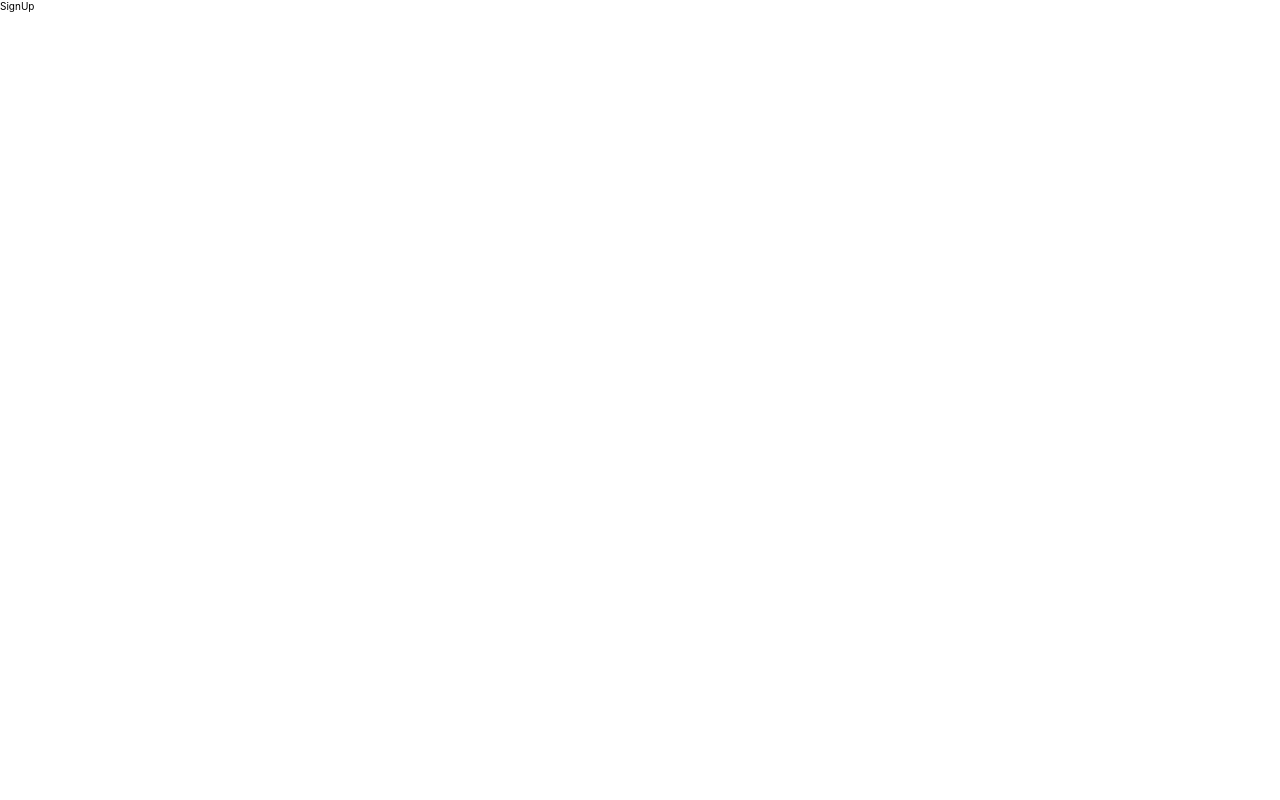
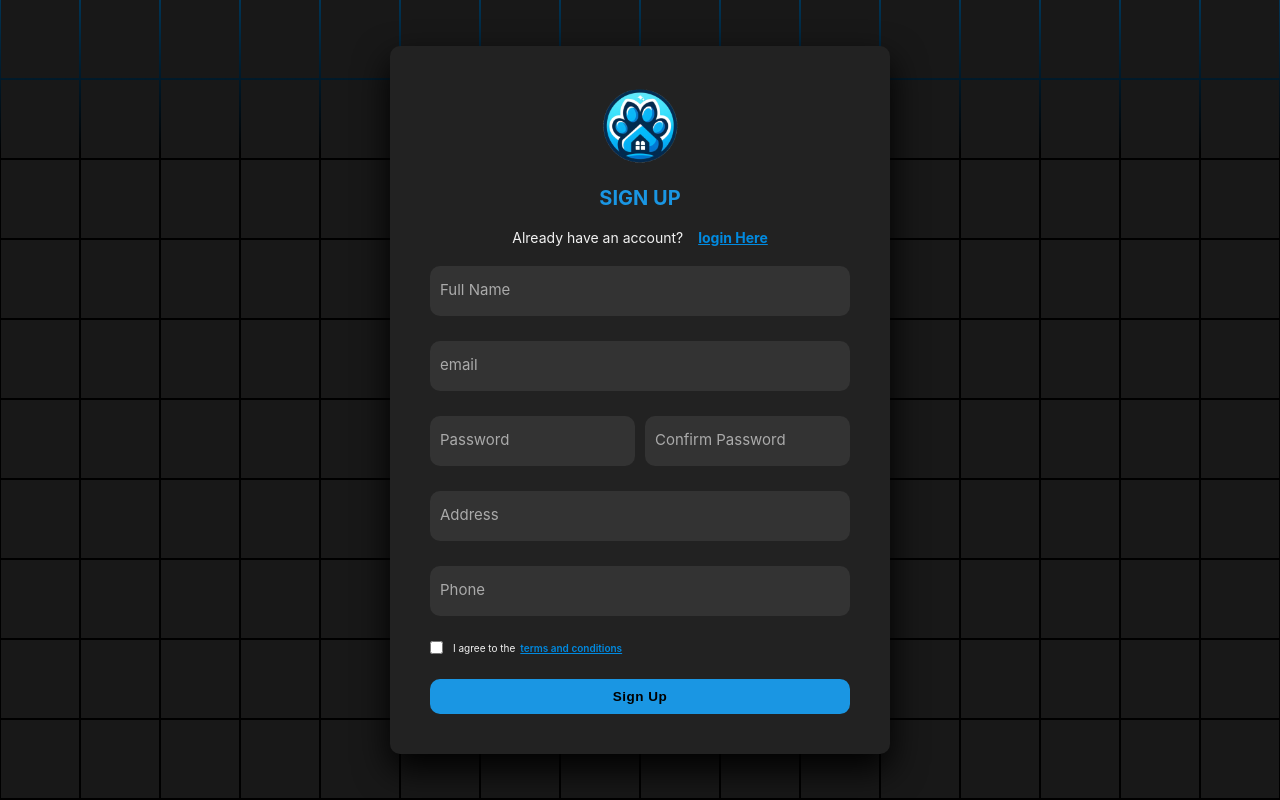
Before and after one commit to Rayan-Sarieddine/paws, a React (Create React App) app in the folder frontend/: page /sign-up in a window 1280 px wide. Built offline with nearby package versions, Linux system fonts and the light colour scheme.

Commit message:
implemented signup design

```diff
--- a/frontend/src/domain/pages/SignUp/index.jsx
+++ b/frontend/src/domain/pages/SignUp/index.jsx
@@ -1,5 +1,7 @@
 import React, { useEffect, useState } from "react";
 import "./style.css";
+//router dependencies
+import { Link } from "react-router-dom";
 import { useNavigate } from "react-router-dom";
 //remote data storage dependencies
 import { authDataSource } from "../../../core/dataSource/remoteDataSource/auth";
@@ -11,7 +13,7 @@ import { local } from "../../../core/helpers/localstorage";
 function SignUp() {
   const navigateTo = useNavigate();
   //state to store form related data
-  const [name, setname] = useState("");
+  const [name, setName] = useState("");
   const [email, setEmail] = useState("");
   const [password, setPassword] = useState("");
   const [confirmPassword, setConformPassword] = useState("");
@@ -36,7 +38,13 @@ function SignUp() {
     event.preventDefault();
 
     //data to be send of body of request
-    let data = { email: email, password: password };
+    let data = {
+      name: name,
+      email: email,
+      password: password,
+      phone: phone,
+      address: address,
+    };
     try {
       //acios request
       const response = await authDataSource.register(data);
@@ -46,7 +54,102 @@ function SignUp() {
       setError(error.response.data.message);
     }
   };
-  return <div>SignUp</div>;
+  return (
+    <div>
+      <section className="Sign-in-section">
+        {/* Each item of array represents a span box, 128 is needed, 100 extra to take account for bigger screens and resizing */}
+        {Array.from({ length: 228 }, (_, i) => (
+          <span key={i}></span>
+        ))}
+        <div className="signin">
+          <div className="content">
+            <img src="./favicon.png" alt="logo" />
+
+            <h2>sign up</h2>
+
+            <div className="sign-up-part">
+              <p>Already have an account?</p>
+              <Link to="/login">
+                <h4>login Here</h4>
+              </Link>
+            </div>
+            <form className="form" onSubmit={handleSubmit}>
+              <div className="inputBox">
+                <input
+                  type="text"
+                  required
+                  value={name}
+                  onChange={(e) => setName(e.target.value)}
+                />
+                <i>Full Name</i>
+              </div>
+              <div className="inputBox">
+                <input
+                  type="email"
+                  required
+                  value={email}
+                  onChange={(e) => setEmail(e.target.value)}
+                />
+                <i>email</i>
+              </div>
+              <div className="sign-up_password">
+                <div className="inputBox">
+                  <input
+                    type="password"
+                    required
+                    value={password}
+                    onChange={(e) => setPassword(e.target.value)}
+                  />
+                  <i>Password</i>
+                </div>
+
+                <div className="inputBox">
+                  <input
+                    type="password"
+                    required
+                    value={confirmPassword}
+                    onChange={(e) => setConformPassword(e.target.value)}
+                  />
+                  <i>Confirm Password</i>
+                </div>
+              </div>
+              <div className="inputBox">
+                <input
+                  type="text"
+                  required
+                  value={address}
+                  onChange={(e) => setAddress(e.target.value)}
+                />
+                <i>Address</i>
+              </div>
+              <div className="inputBox">
+                <input
+                  type="text"
+                  required
+                  value={phone}
+                  onChange={(e) => setPhone(e.target.value)}
+                />
+                <i>Phone</i>
+              </div>
+              <div className="terms">
+                <input type="checkbox" className="terms-box" required />
+                <div className="terms-text">
+                  <p className="terms-text-starter">I agree to the</p>
+                  <Link to="/terms&conditions">
+                    <p className="terms-text-link">terms and conditions</p>
+                  </Link>
+                </div>
+              </div>
+              {error && <p className="error">{error}</p>}
+              <div className="inputBox">
+                <input type="submit" value="Sign Up" />
+              </div>
+            </form>
+          </div>
+        </div>
+      </section>
+    </div>
+  );
 }
 
 export default SignUp;
--- a/frontend/src/domain/pages/SignUp/style.css
+++ b/frontend/src/domain/pages/SignUp/style.css
@@ -0,0 +1,25 @@
+.terms {
+  display: flex;
+  gap: 1rem;
+  align-items: center;
+}
+.terms-text {
+  display: flex;
+  gap: 0.5rem;
+  color: var(--white);
+}
+.terms-text-link {
+  color: var(--primary);
+  text-decoration: underline;
+  font-weight: 600;
+}
+.terms-text-link:hover {
+  opacity: 0.8;
+}
+.sign-up_password {
+  display: flex;
+  gap: 1rem;
+}
+section .signin {
+  width: 50rem;
+}
```
